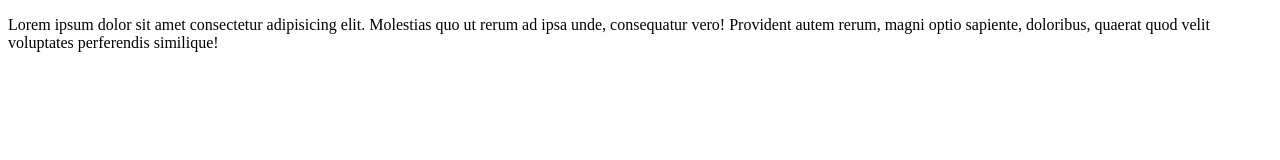
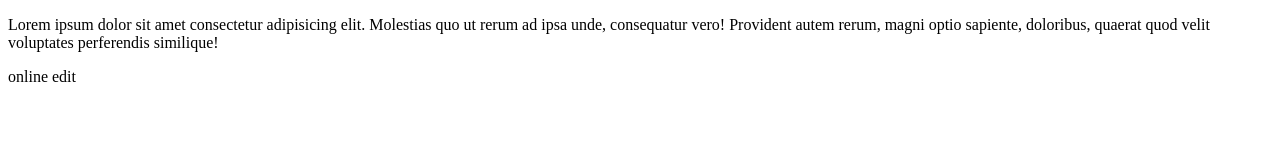
Before and after one commit to sakaz4/hw, a plain HTML site: page index.html in a window 1280 px wide. Drawn offline with Linux system fonts and the light colour scheme.

Commit message:
Update index.html
1st online git hub edit

```diff
--- a/index.html
+++ b/index.html
@@ -11,5 +11,7 @@
 
     <p>Lorem ipsum dolor sit amet consectetur adipisicing elit. Molestias quo ut rerum ad ipsa unde, consequatur vero! Provident autem rerum, magni optio sapiente, doloribus, quaerat quod velit voluptates perferendis similique!</p>
 
+    <p>online edit</p>
+
 </body>
 </html>
```
